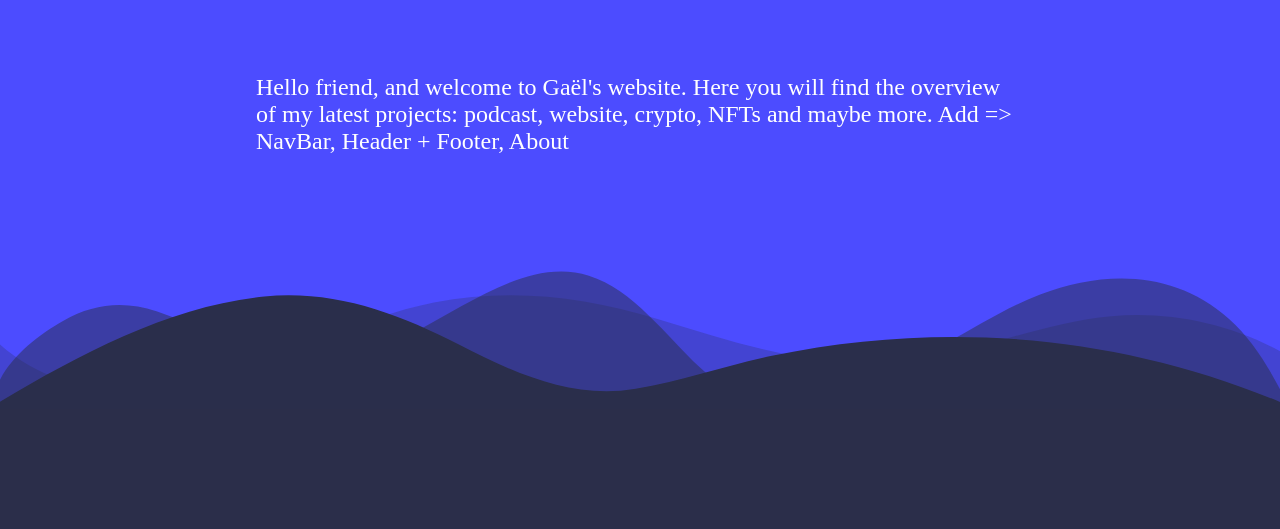
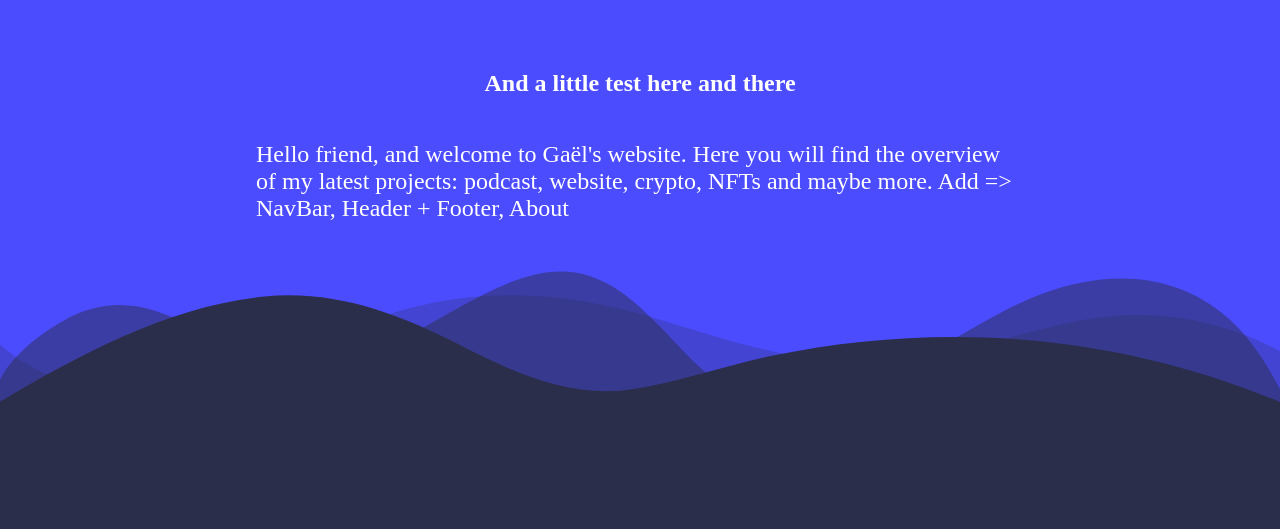
Before and after one commit to gael1130/portfolio, a plain HTML site: page index.html in a window 1280 px wide. Shown: the part 271-800 px from the top of the page. Drawn offline with nearby package versions, Linux system fonts and the light colour scheme; a script that the page names is missing.

Commit message:
I test vs code github integration

```diff
--- a/index.html
+++ b/index.html
@@ -265,6 +265,7 @@
   <body>
     <section class="blue">
       <h1>(0) Welcome Home 😎</h1>
+      <h2>And a little test here and there </h2>
       <p>
         Hello friend, and welcome to Gaël's website. Here you will find the
         overview of my latest projects: podcast, website, crypto, NFTs and maybe
```
Also changed, not shown: 1 other file.
